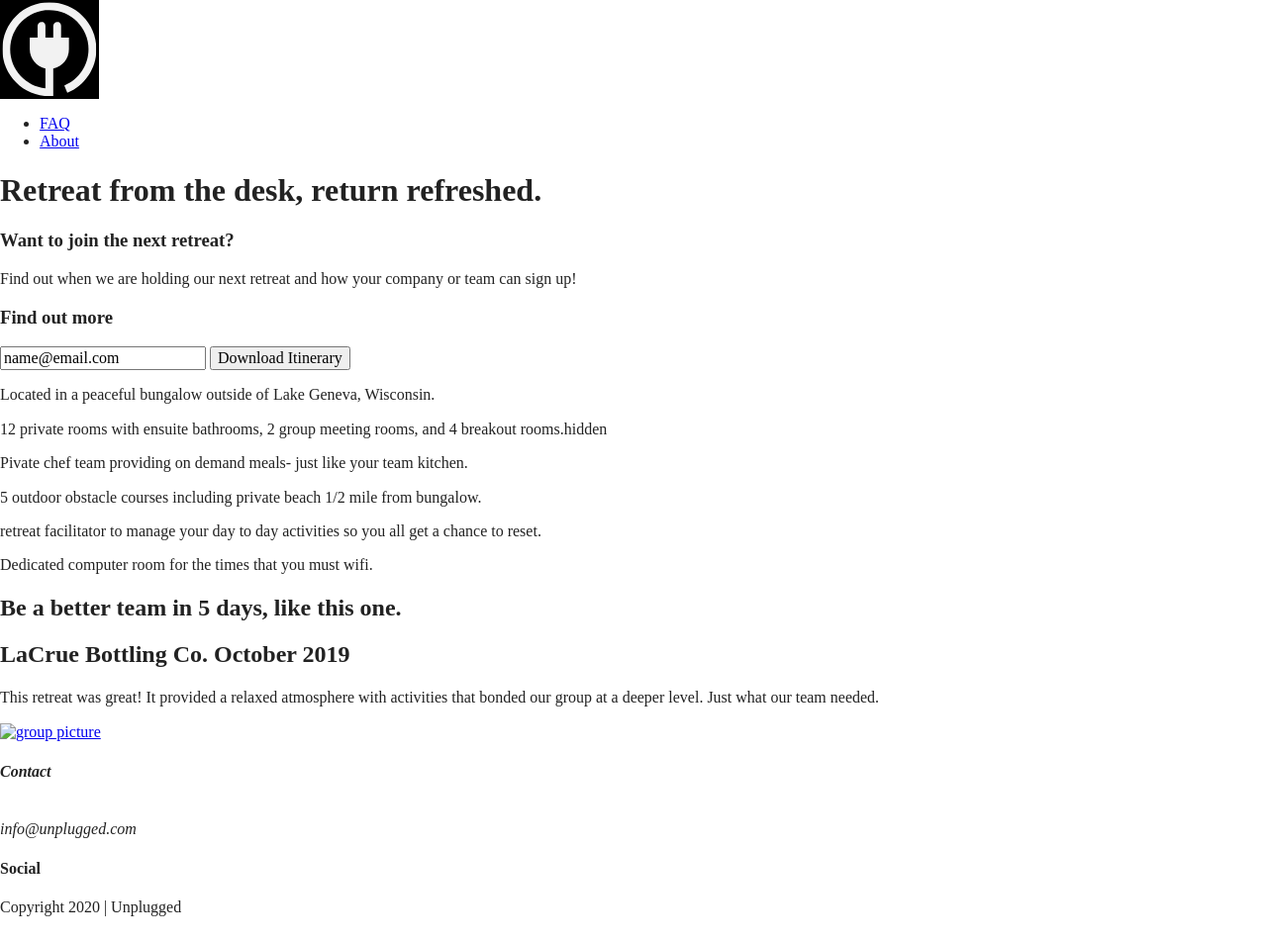
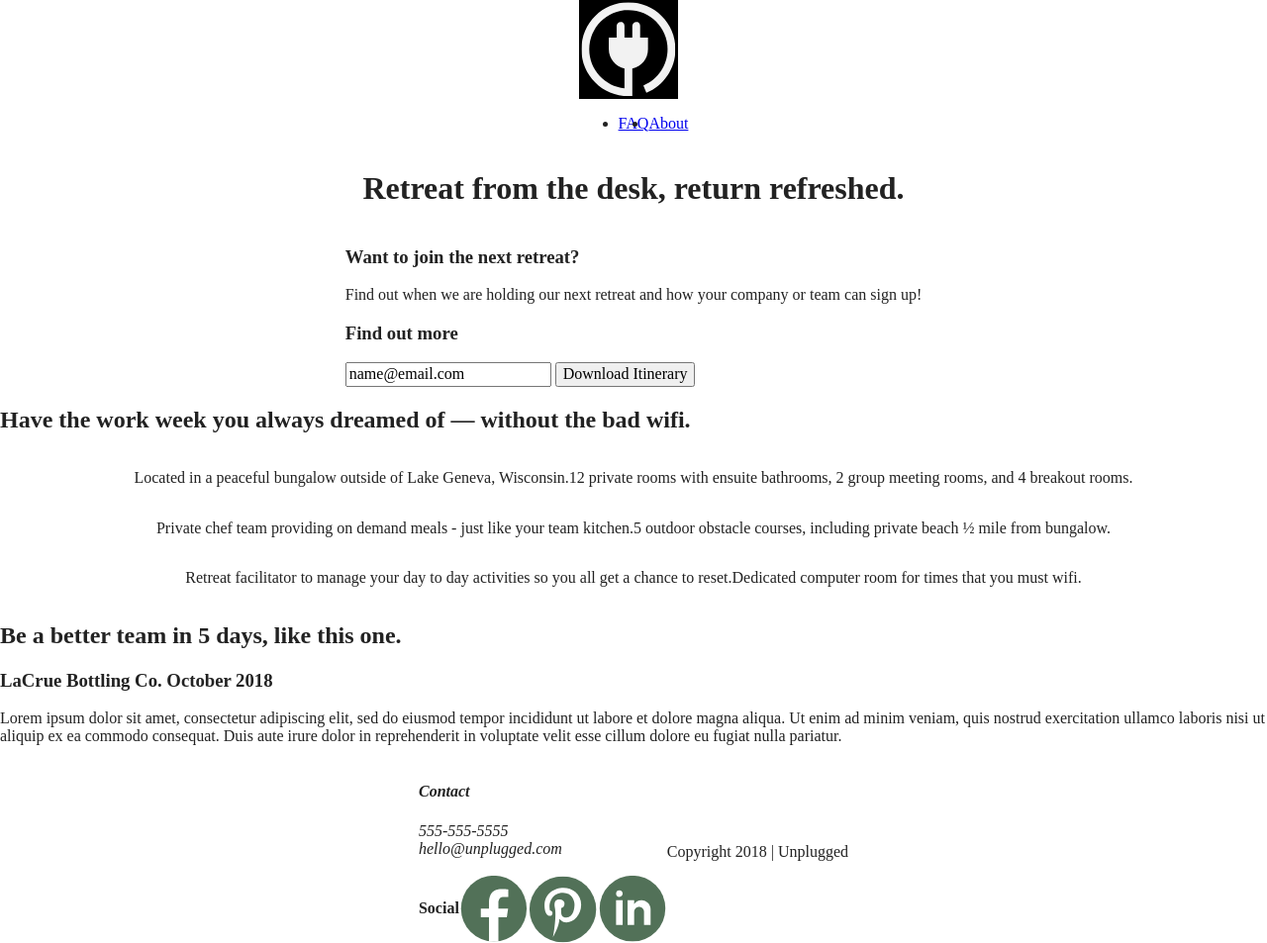
Before and after one commit to millerblade/unplugged-1, a website built with Parcel: page index.html in a window 1280 px wide. Shown: the whole page at 99% size. Built offline with nearby package versions, Linux system fonts and the light colour scheme; files whose address does not match are found by name.

Commit message:
css layout and updated icons

```diff
--- a/css/main.css
+++ b/css/main.css
@@ -86,6 +86,111 @@ textarea {
 /* ==========================================================================
    Author's custom styles
    ========================================================================== */
+/***********Base Header-Footer Styles*******************/
+
+header,
+footer {
+  display: flex;
+  justify-content: center;
+  align-items: center;
+  flex-flow: row wrap;
+}
+/* Header Styles */
+header {
+  display: flex;
+  justify-content: center;
+  align-items: center;
+  flex-flow: row wrap;
+}
+
+header.content-wrapper {
+  display: flex;
+  justify-content: center;
+  align-items: center;
+  flex-flow: row wrap;
+}
+
+header nav {
+  display: flex;
+  justify-content: space-around;
+  align-items: center;
+  flex-flow: row wrap;
+}
+header nav ul {
+  display: flex;
+  justify-content: space-around;
+}
+
+footer .social-icons {
+  display: flex;
+  justify-content: space-around;
+  align-items: center;
+}
+footer .social-icons p {
+  display: flex;
+  justify-content: space-around;
+  align-items: center;
+}
+
+/****Mobile Styles-Home-page**/
+
+.hero-area {
+  display: flex;
+  justify-content: center;
+  flex-flow: row wrap;
+}
+aside {
+  display: flex;
+  justify-content: center;
+  align-items: center;
+  flex-flow: row wrap;
+}
+/***** Features ****/
+.features {
+  display: flex;
+  justify-content: center;
+  flex-flow: row wrap;
+}
+.features .features-items {
+  display: flex;
+  justify-content: center;
+  align-items: center;
+  flex-flow: row wrap;
+}
+.reviews {
+  display: flex;
+  justify-content: center;
+  flex-flow: row wrap;
+  align-items: center;
+}
+/******** About ******/
+.mission {
+  display: flex;
+  justify-content: center;
+  align-items: center;
+  flex-flow: row wrap;
+}
+
+.contact-section {
+  display: flex;
+  justify-content: center;
+  align-items: center;
+  flex-flow: row wrap;
+}
+/****** FAQ *****/
+.faq {
+  display: flex;
+  justify-content: center;
+  align-items: center;
+  flex-flow: row wrap;
+}
+
+.faq .content-wrapper {
+  display: flex;
+  justify-content: center;
+  align-items: center;
+  flex-flow: row wrap;
+}
 
 /* ==========================================================================
    Helper classes
--- a/index.html
+++ b/index.html
@@ -2,14 +2,13 @@
 <html class="no-js" lang="">
   <head>
     <meta charset="utf-8" />
-    <title></title>
+    <meta http-equiv="x-ua-compatible" content="ie=edge" />
+    <title>Unplugged</title>
     <meta name="description" content="" />
-    <meta name="viewport" content="width=device-width, initial-scale=1" />
-
-    <meta property="og:title" content="" />
-    <meta property="og:type" content="" />
-    <meta property="og:url" content="" />
-    <meta property="og:image" content="" />
+    <meta
+      name="viewport"
+      content="width=device-width, initial-scale=1, shrink-to-fit=no"
+    />
 
     <link rel="manifest" href="site.webmanifest" />
     <link rel="apple-touch-icon" href="icon.png" />
@@ -17,42 +16,48 @@
 
     <link rel="stylesheet" href="css/normalize.css" />
     <link rel="stylesheet" href="css/main.css" />
-
-    <meta name="theme-color" content="#fafafa" />
   </head>
 
   <body>
+    <!--[if lte IE 9]>
+      <p class="browserupgrade">
+        You are using an <strong>outdated</strong> browser. Please
+        <a href="https://browsehappy.com/">upgrade your browser</a> to improve
+        your experience and security.
+      </p>
+    <![endif]-->
+
     <!-- Add your site or application content here -->
     <header>
-      <div class="wrapper">
-        <a href="#">
-          <img src="unp-logo.png" alt="unplugged logo" />
-        </a>
+      <div class="content-wrapper">
+        <img src="img/unp-logo.png" alt="unplugged logo" />
       <div class="header-divider"></div>
         <nav>
           <ul>
-            <li><a href="faq/index.html" target="_blank">FAQ</a></li>
+            <li><a href="faq/index.html/index.html" target="_blank">FAQ</a></li>
             <li><a href="about/index.html" target="_blank">About</a></li>
           </ul>
         </nav>
       </div>
     </header>
+
     <main>
       <section class="hero-area">
-        <div class="wrapper">
+        <div class="content-wrapper">
           <h1>Retreat from the desk, return refreshed.</h1>
         </div>
       </section>
+
       <aside>
-        <div class="wrapper">
-          <div class="form">
+        <div class="content-wrapper">
+          <div class="form-description">
             <h3>Want to join the next retreat?</h3>
             <p>
               Find out when we are holding our next retreat and how your company
               or team can sign up!
             </p>
           </div>
-          <div class="submit">
+          <div class="form">
             <h3>Find out more</h3>
             <input type="text" name="name" value="name@email.com" />
             <input type="button" value="Download Itinerary" />
@@ -60,101 +65,133 @@
         </div>
         <!-- aside content wrapper ends -->
       </aside>
-      <!--unplugged features and content-->
+
       <section class="features">
-        <div class="wrapper">
+        <div class="content-wrapper">
+          <h2>
+            Have the work week you always dreamed of — without the bad wifi.
+          </h2>
+          <div class="features-items">
             <article>
               <p class="fontawesome-icon"></p>
-            <p class="features-item-description">Located in a peaceful bungalow outside of Lake Geneva, Wisconsin.</p>
+              <p class="features-item-description">
+                Located in a peaceful bungalow outside of Lake Geneva,
+                Wisconsin.
+              </p>
             </article>
             <article>
               <p class="fontawesome-icon"></p>
-          <p class="features-item-description">12 private rooms with ensuite bathrooms, 2 group meeting rooms, and 4 breakout rooms.hidden</p>
+              <p class="features-item-description">
+                12 private rooms with ensuite bathrooms, 2 group meeting rooms,
+                and 4 breakout rooms.
+              </p>
+            </article>
             <article>
               <p class="fontawesome-icon"></p>
-            <p class="features-item-description">Pivate chef team providing on demand meals- just like your team kitchen.</p>
+              <p class="features-item-description">
+                Private chef team providing on demand meals - just like your
+                team kitchen.
+              </p>
+            </article>
             <article>
               <p class="fontawesome-icon"></p>
-              <p class="features-item-description">5 outdoor obstacle courses including private beach 1/2 mile from bungalow.</p>
+              <p class="features-item-description">
+                5 outdoor obstacle courses, including private beach ½ mile from
+                bungalow.
+              </p>
+            </article>
             <article>
               <p class="fontawesome-icon"></p>
-                <p class="features-item-description">retreat facilitator to manage your day to day activities so you all get a chance to reset.</p>
+              <p class="features-item-description">
+                Retreat facilitator to manage your day to day activities so you
+                all get a chance to reset.
+              </p>
+            </article>
             <article>
               <p class="fontawesome-icon"></p>
-                  <p class="features-item-description">Dedicated computer room for the times that you must wifi.</p>
-              </article>
-            </article>
-          </article>
-        </article>
+              <p class="features-item-description">
+                Dedicated computer room for times that you must wifi.
+              </p>
             </article>
           </div>
+        </div>
       </section>
+
       <section class="reviews">
         <div class="content-wrapper">
-          <article><h2>Be a better team in 5 days, like this one.</h2>
-          </div></article>
-        <div class="wrapper">
-          <article><h2>LaCrue Bottling Co. October 2019 </h2></article>
+          <h2>Be a better team in 5 days, like this one.</h2>
+          <article>
+            <div>
+              <h3>LaCrue Bottling Co. October 2018</h3>
+              <p>
+                Lorem ipsum dolor sit amet, consectetur adipiscing elit, sed do
+                eiusmod tempor incididunt ut labore et dolore magna aliqua. Ut
+                enim ad minim veniam, quis nostrud exercitation ullamco laboris
+                nisi ut aliquip ex ea commodo consequat. Duis aute irure dolor
+                in reprehenderit in voluptate velit esse cillum dolore eu fugiat
+                nulla pariatur.
+              </p>
             </div>
-
-        <div class="wrapper">
-         <article><p>This retreat was great! It provided a relaxed atmosphere with activities that bonded our group at a deeper level. Just what our team needed.</p>
-        </article>
-        </div>
-      <div class="wrapper"><article>
-         <a href="#">
-          <img src="group.png" alt="group picture" />
-         </a>
           </article>
         </div>
       </section>
     </main>
-    <!---Main wrapper-->
+    <!-- main wrapper -->
 
     <footer>
-      <div class="wrapper">
+      <div class="content-wrapper">
         <div class="footer-content">
           <address class="contact">
             <h4>Contact</h4>
             <p>
-              <br />
-              info@unplugged.com
+              555-555-5555<br />
+              hello@unplugged.com
             </p>
           </address>
-          <div class="social">
+          <div class="social-icons">
             <h4>Social</h4>
-            <div class="social-icons">
-              <p>
             <a
               href="https://www.facebook.com/melissa.servello.315/"
               target="_blank"
-                ></a>
-              </p>
+              ><img src="img/facebook-green.png" />
 
-              <p>
               <a
-                  href="https://https://www.pinterest.com/missyservello/boards/"
+                href="https://www.pinterest.com/missyservello/boards/"
                 target="_blank"
-                ></a>
-              </p>
+              >
+                <img src="img/pintrest-green.png" />
 
-              <p>
                 <a
                   href="https://www.linkedin.com/in/melissa-servello-592a8a193/"
                   target="_blank"
-                ></a>
-              </p>
+                  ><img src="img/linkedin-green.png"
+                /></a>
+              </a>
+            </a>
           </div>
         </div>
       </div>
+      <div class="copyright">
+        <p>Copyright 2018 | Unplugged</p>
+      </div>
+
       <!-- footer content ends -->
-      </div>
+
       <!--footer content-wrapper ends-->
-      <div class="copyright">
-        <p>Copyright 2020 | Unplugged</p>
-      </div>
     </footer>
-    <script src="js/vendor/modernizr-3.11.2.min.js"></script>
+
+    <script src="js/vendor/modernizr-3.6.0.min.js"></script>
+    <script
+      src="https://code.jquery.com/jquery-3.3.1.min.js"
+      integrity="sha256-FgpCb/KJQlLNfOu91ta32o/NMZxltwRo8QtmkMRdAu8="
+      crossorigin="anonymous"
+    ></script>
+    <script>
+      window.jQuery ||
+        document.write(
+          '<script src="js/vendor/jquery-3.3.1.min.js"><\/script>'
+        );
+    </script>
     <script src="js/plugins.js"></script>
     <script src="js/main.js"></script>
 
@@ -166,10 +203,12 @@
       ga.q = [];
       ga.l = +new Date();
       ga("create", "UA-XXXXX-Y", "auto");
-      ga("set", "anonymizeIp", true);
-      ga("set", "transport", "beacon");
       ga("send", "pageview");
     </script>
-    <script src="https://www.google-analytics.com/analytics.js" async></script>
+    <script
+      src="https://www.google-analytics.com/analytics.js"
+      async
+      defer
+    ></script>
   </body>
 </html>
```
Also changed, not shown: about/index.html (+2 -3 lines), faq/index.html (renamed from faq/index.html/index.html, +3 -4 lines), img/facebook-green.png (added), img/group.png (added), img/linkedin-green.png (added), img/pintrest-green.png (added), 1 other file. Lines whose indentation alone changed are shown as unchanged.
